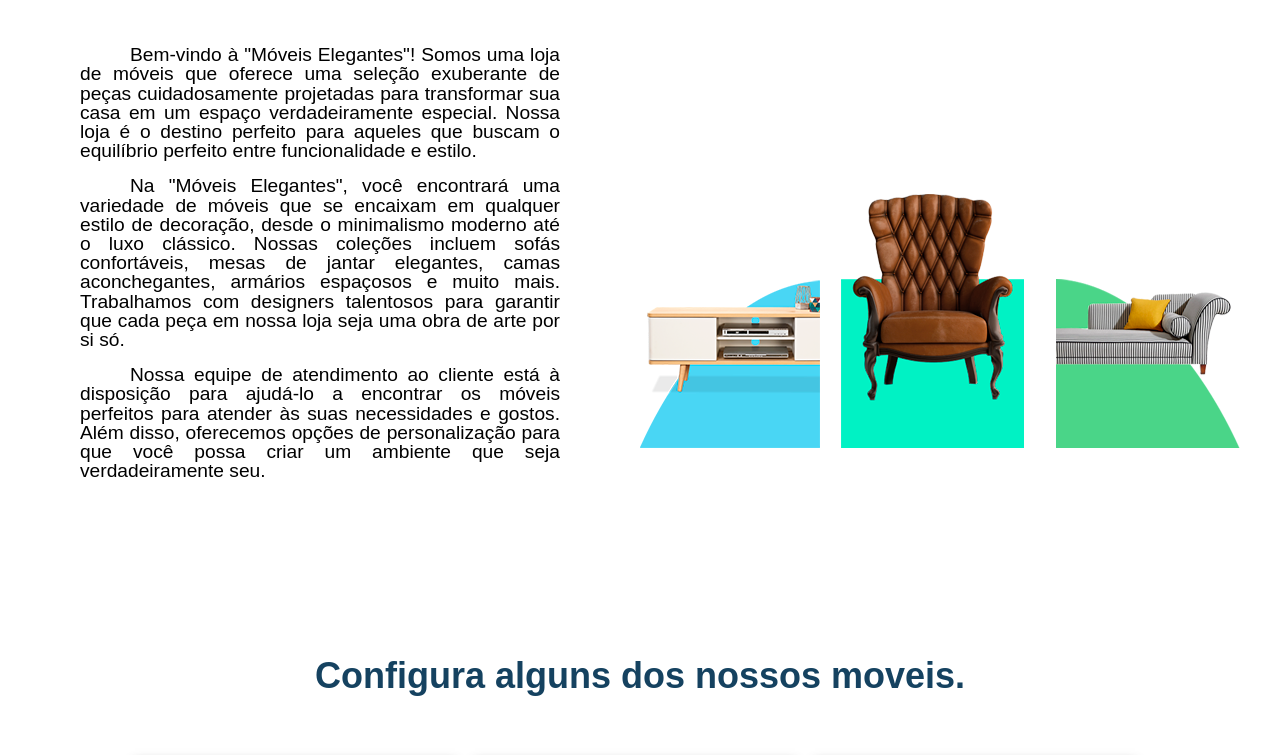
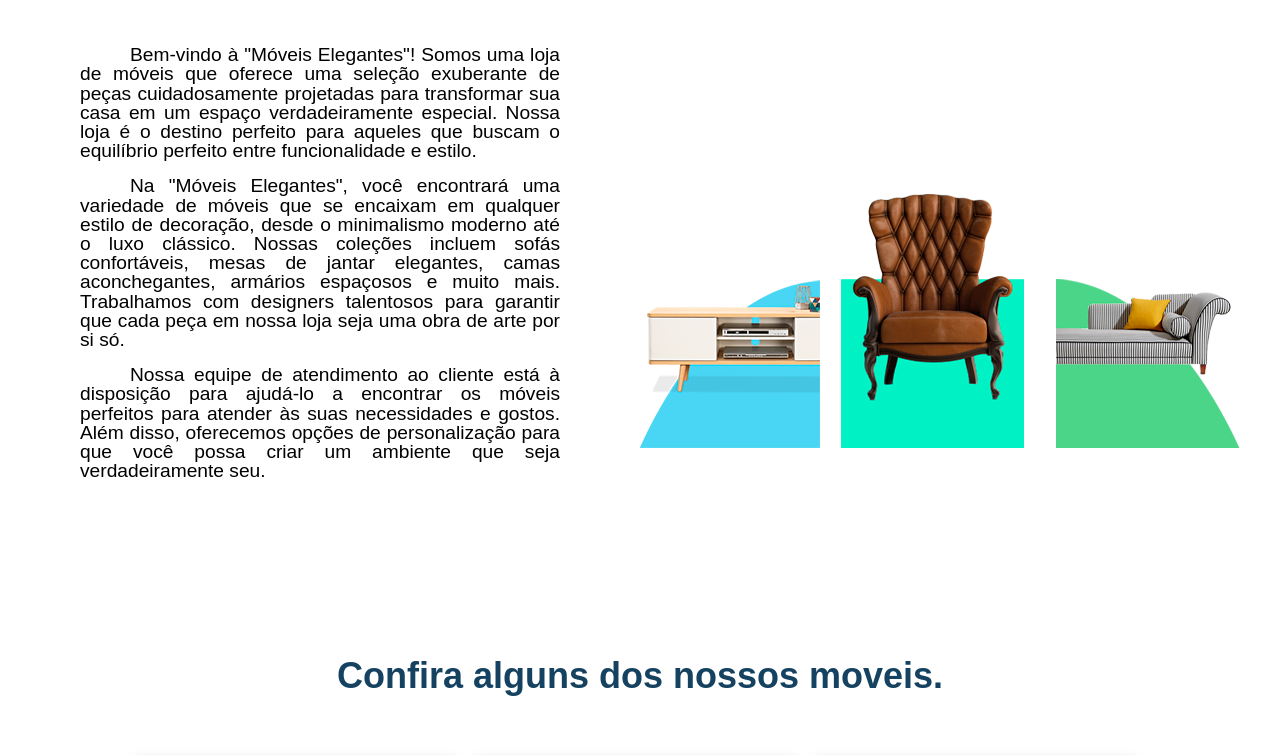
Before and after one commit to WesleiAlmeidaMuniz/Landing-Page, a plain HTML site: page index.html in a window 1280 px wide. Shown: the part 182-937 px from the top of the page. Drawn offline with Linux system fonts and the light colour scheme.

Commit message:
Update index.html

```diff
--- a/index.html
+++ b/index.html
@@ -49,7 +49,7 @@
         </div>
     </section>
     <section class="galeria" id="galeria">
-        <h2 class="titulo-galeria">Configura alguns dos nossos moveis.</h2>
+        <h2 class="titulo-galeria">Confira alguns dos nossos moveis.</h2>
         <picture class="galeria-picture">
             <img class="galeria-imagens" src="assets/imagem/movel1.jpg" alt="Imagem Movel 1">
             <img class="galeria-imagens" src="assets/imagem/movel2.jpg" alt="Imagem Movel 2">
```
